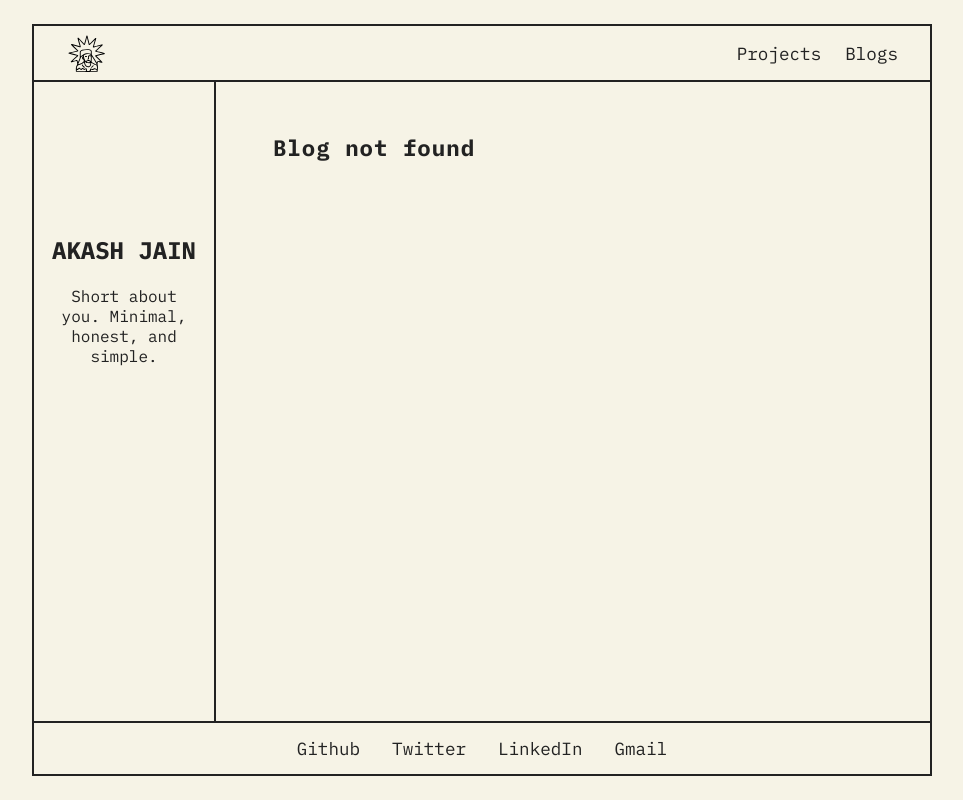
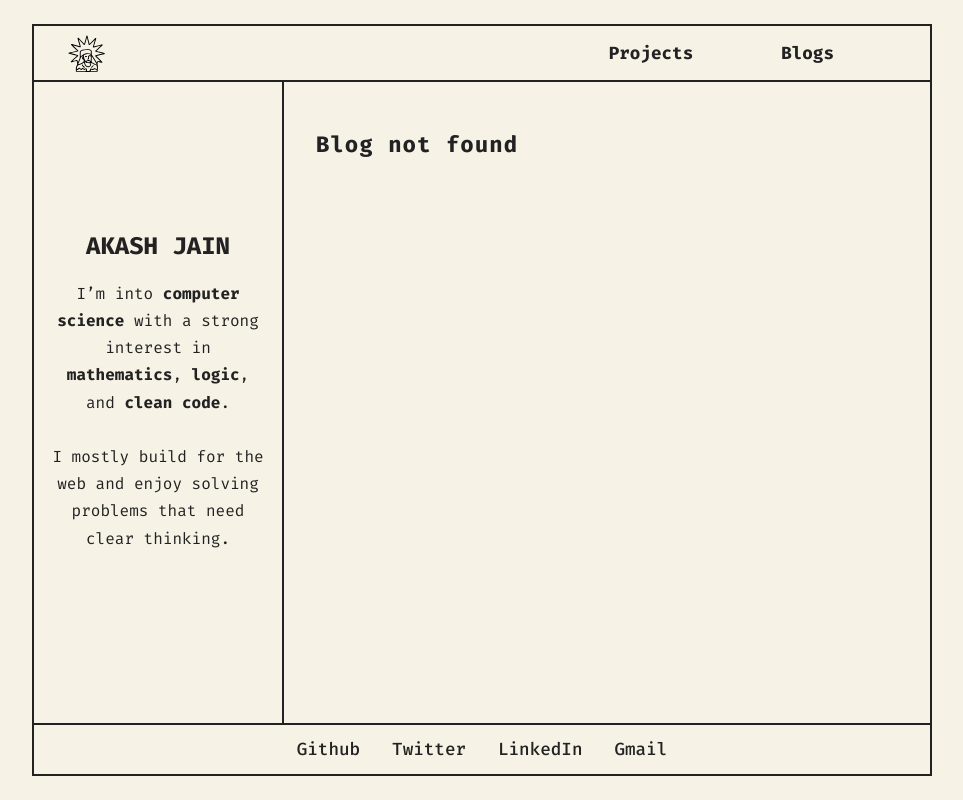
Before and after one commit to int-arsh/-a.shell, a React (Vite) app: page /blogs/1 in a window 1280 px wide. Before the commit this address had no page. Shown: the whole page, without its empty margins (158-1121 px from the left). Built offline with nearby package versions, Linux system fonts and the light colour scheme.

Commit message:
Update styles and content in App.css and About.jsx. Changed font family, adjusted layout properties, and enhanced hover effects. Updated the About section with a more detailed description.

```diff
--- a/src/App.css
+++ b/src/App.css
@@ -1,25 +1,30 @@
 body, html {
-  font-family: 'IBM Plex Mono', serif;
+  font-family: 'Fira Mono', serif;
   background: #f6f3e6;
   color: #222;
+  height: 100%;
+  min-height: 100vh;
 }
 
 .site-container {
   min-height: 100vh;
+  min-width: 100vw;
   display: flex;
   flex-direction: column;
   align-items: center;
   background: #f6f3e6;
 }
 
-
-
 .header {
   width: 100%;
   max-width: 900px;
+  position: fixed;
+  top: 0;
+  left: 50%;
+  transform: translateX(-50%);
+  z-index: 100;
   margin-top: 24px;
   border: 2px solid #222;
-  /* border-radius: 24px 24px 0 0; */
   background: #f6f3e6;
   box-sizing: border-box;
 }
@@ -41,65 +46,88 @@ body, html {
 .logo-img {
   border-radius: 12px;
   font-size: 1.2em;
-  /* background: #f6f3e6; */
+  background: #f6f3e6;
   transition: background 0.2s;
   cursor: pointer;
   position: relative;
 }
 
 .logo-img img {
-  transition: transform 0.25s cubic-bezier(0.4, 0.2, 0.2, 1), box-shadow 0.25s, filter 0.25s;
+  transition: transform 0.25s, filter 0.25s;
 }
 
 .logo-img:hover img,
 .logo-flashy img {
   transform: scale(1.18);
   filter: brightness(1.18) ;
-  /* box-shadow: 0 0 24px 4px #3be67a; */
 }
 
 
 .nav-links a {
   margin-left: 24px;
+  margin-right: 64px;
+  font-weight: 600;
   text-decoration: none;
   color: #222;
   font-size: 1.1em;
-  transition: text-decoration 0.2s;
+  transition: color 0.2s, transform 0.2s;
+}
+
+
+.nav-links a:active {
+  color: #007663;
 }
 
 .nav-links a:hover {
-  text-decoration: underline;
+  color: #007663;
+  transform: scale(1.1);
 }
 
 .main-content {
   display: flex;
-  flex: 1;
+  flex: 1 1 auto;
   width: 100%;
   max-width: 900px;
-  min-height: 500px;
+  min-height: 0;
   border-left: 2px solid #222;
   border-right: 2px solid #222;
   background: #f6f3e6;
   box-sizing: border-box;
+  margin-top: 80px; /* height of header */
+  margin-bottom: 70px; /* height of footer */
+  height: calc(100vh - 80px - 70px);
 }
 
 .about-section {
-  flex: 0 0 150px;
+  flex: 0 0 250px;
   border-right: 2px solid #222;
   padding: 32px 10px;
   display: flex;
   align-items: flex-start;
   justify-content: center;
   background: #f6f3e6;
+  min-height: 0;
 }
 
 .about {
-  /* border: 2px solid #222; */
-  /* border-radius: 24px; */
   padding: 100px 4px;
   background: #f6f3e6;
-  width: 160px;
   text-align: center;
+}
+
+.about-subtitle {
+  font-size: 1.05em;
+  color: #555;
+  margin-top: 0.3em;
+  margin-bottom: 1.1em;
+  font-style: italic;
+  letter-spacing: 0.5px;
+}
+.about-desc {
+  font-size: 1em;
+  color: #222;
+  line-height: 1.7;
+  margin: 0;
 }
 
 .dynamic-section {
@@ -109,11 +137,18 @@ body, html {
   align-items: flex-start;
   justify-content: center;
   background: #f6f3e6;
+  overflow-y: auto;
+  max-height: 100%;
 }
 
 .footer {
   width: 100%;
   max-width: 900px;
+  position: fixed;
+  bottom: 0;
+  left: 50%;
+  transform: translateX(-50%);
+  z-index: 100;
   border: 2px solid #222;
   background: #f6f3e6;
   margin-bottom: 24px;
@@ -128,21 +163,23 @@ body, html {
 }
 
 .social-links a {
+  font-weight: 500;
   color: #222;
   text-decoration: none;
   font-size: 1.1em;
-  transition: text-decoration 0.2s;
+  transition: color 0.2s, text-decoration 0.2s;
 }
 
 .social-links a:hover {
-  text-decoration: underline;
+  color: #007663;
+  transform: scale(1.05);
+
 }
 
 .projects-list {
   width: 100%;
   max-width: 600px;
   margin: 0 auto;
-  /* font-family: 'Georgia', serif; */
 }
 .projects-list h2 {
   font-size: 1.4em;
@@ -183,7 +220,6 @@ body, html {
   width: 100%;
   max-width: 600px;
   margin: 0 auto;
-  /* font-family: 'Georgia', serif; */
 }
 .blogs-list h2 {
   font-size: 1.4em;
@@ -222,7 +258,6 @@ body, html {
   width: 100%;
   max-width: 600px;
   margin: 0 auto;
-  /* font-family: 'Georgia', serif; */
 }
 .blog-post h2 {
   font-size: 1.4em;
@@ -242,7 +277,6 @@ body, html {
   width: 100%;
   max-width: 600px;
   margin: 0 auto;
-  /* font-family: 'Georgia', serif; */
 }
 .featured-blogs h2 {
   font-size: 1.4em;
--- a/src/components/About.jsx
+++ b/src/components/About.jsx
@@ -4,7 +4,10 @@ function About() {
   return (
     <section className="about">
       <h2>AKASH JAIN</h2>
-      <p>Short about you. Minimal, honest, and simple.</p>
+      <p className="about-desc">
+        I’m into <strong>computer science</strong> with a strong interest in <strong>mathematics</strong>, <strong>logic</strong>, and <strong>clean code</strong>.<br /><br />
+        I mostly build for the web and enjoy solving problems that need clear thinking.
+      </p>
     </section>
   );
 }
```
